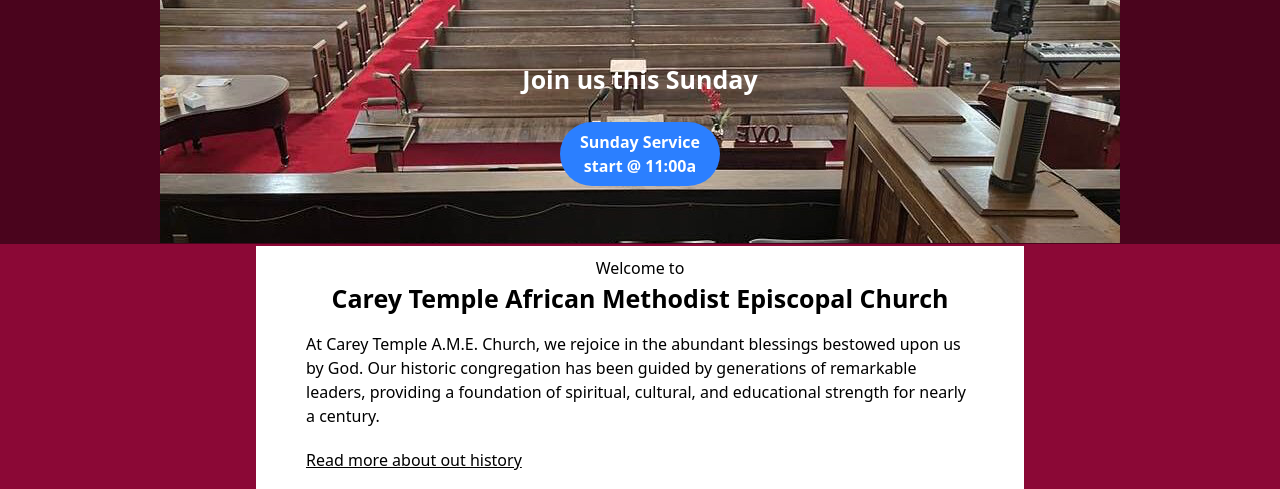
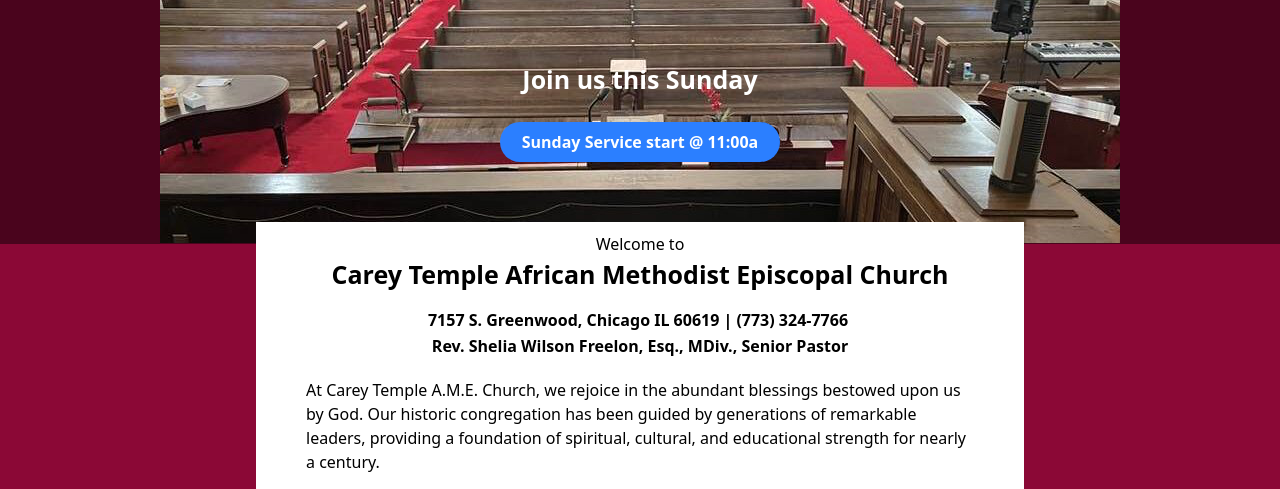
Before and after one commit to tobiaswright/carey-temple-ame, an Astro site: page / in a window 1280 px wide. Shown: the part 297-786 px from the top of the page. Built offline with nearby package versions, Linux system fonts and the light colour scheme; Astro itself is replaced by a stand-in of ours.

Commit message:
updates to homepage

```diff
--- a/src/layouts/Layout.astro
+++ b/src/layouts/Layout.astro
@@ -22,7 +22,7 @@
 
 			<div class="flex flex-col items-center my-10">
 				<h2 class="text-white text-6xl font-black text-center shadow-2xl">Join us this Sunday</h2>
-				<a class="rounded-full bg-blue-500 p-2 w-40 my-5 font-bold text-white text-center" href="../contact">Sunday Service start @ 11:00a</a>
+				<a class="rounded-full bg-blue-500 p-2 w-70 my-5 font-bold text-white text-center" href="../contact">Sunday Service start @ 11:00a</a>
 			</div>
 
 
@@ -37,7 +37,7 @@
 
 
 		</div>
-		<div class="md:hidden fixed top-3 right-3 rounded-full bg-blue-500 p-2 w-20 my-5 text-center font-bold text-white"><a href="https://www.tobiaswright.com/carey-temple-ame/mobile-navigation">Menu</a></div>
+		<div class="md:hidden fixed top-3 right-3 rounded-full bg-blue-500 p-2 w-20 my-5 text-center font-bold text-white"><a href="../mobile-navigation">Menu</a></div>
 	</body>
 </html>
 
--- a/src/pages/index.astro
+++ b/src/pages/index.astro
@@ -8,9 +8,15 @@
 		<p class="welcome">Welcome to</p>
 		<h2 class="title">Carey Temple African Methodist Episcopal Church</h2>
 
+		<ul class="list-none not-italic border-b-2 border-b-white text-center font-bold">
+			<li class="inline-block pr-1">7157 S. Greenwood, Chicago IL 60619</li>|
+			<li class="inline-block pr-1">(773) 324-7766</li>
+		</ul>
+		<p class="text-center font-bold">Rev. Shelia Wilson Freelon, Esq., MDiv., Senior Pastor</p>
+
 		<p>At Carey Temple A.M.E. Church, we rejoice in the abundant blessings bestowed upon us by God. Our historic congregation has been guided by generations of remarkable leaders, providing a foundation of spiritual, cultural, and educational strength for nearly a century.</p>
 
-		<p><a class="underline" href="../history">Read more about out history</a></p>
+		<p class="text-center"><a class="underline" href="../history">Read more about out history</a></p>
 
 		<img src={giveImg.src} alt="Ways to give" class="pb-2"/>
 
```
